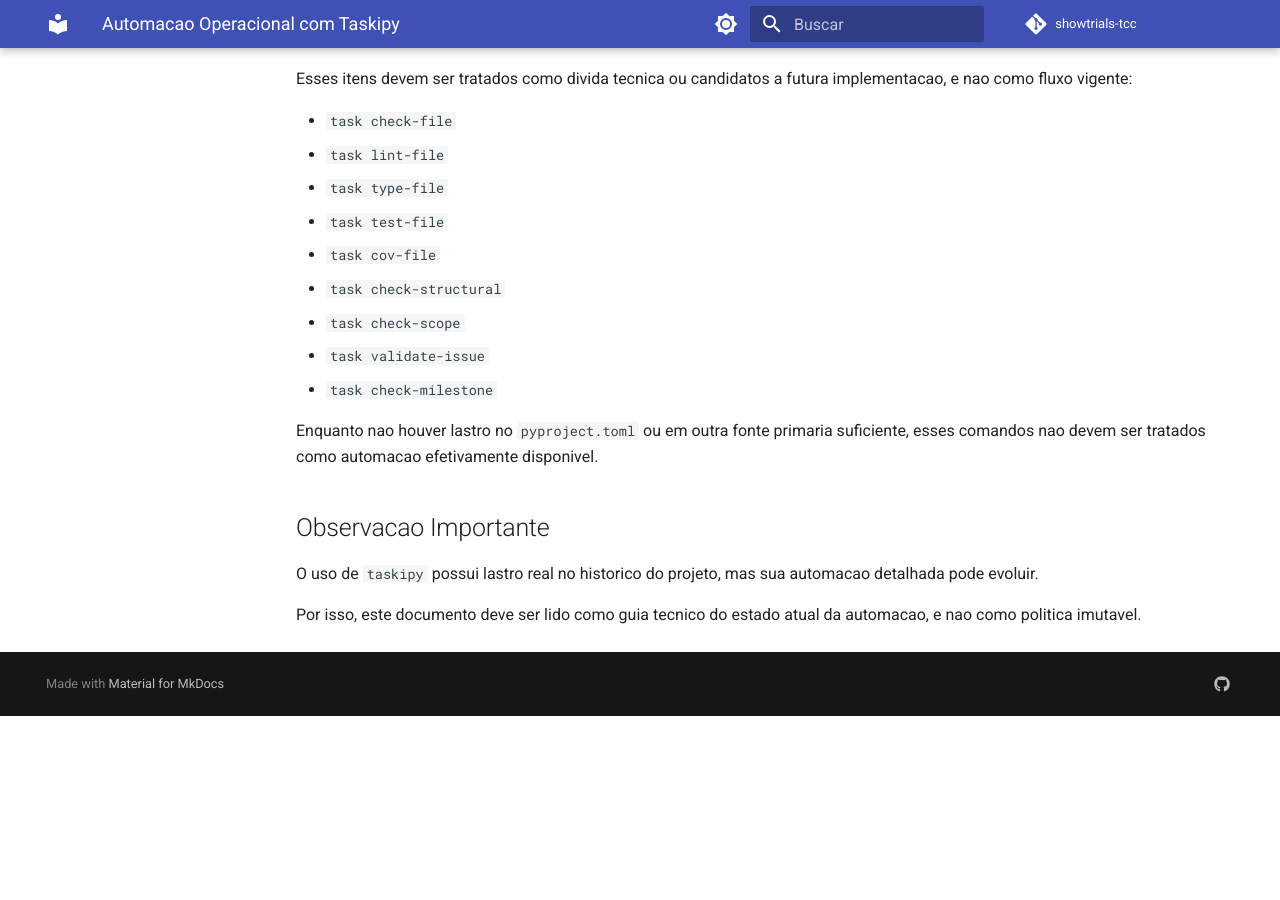
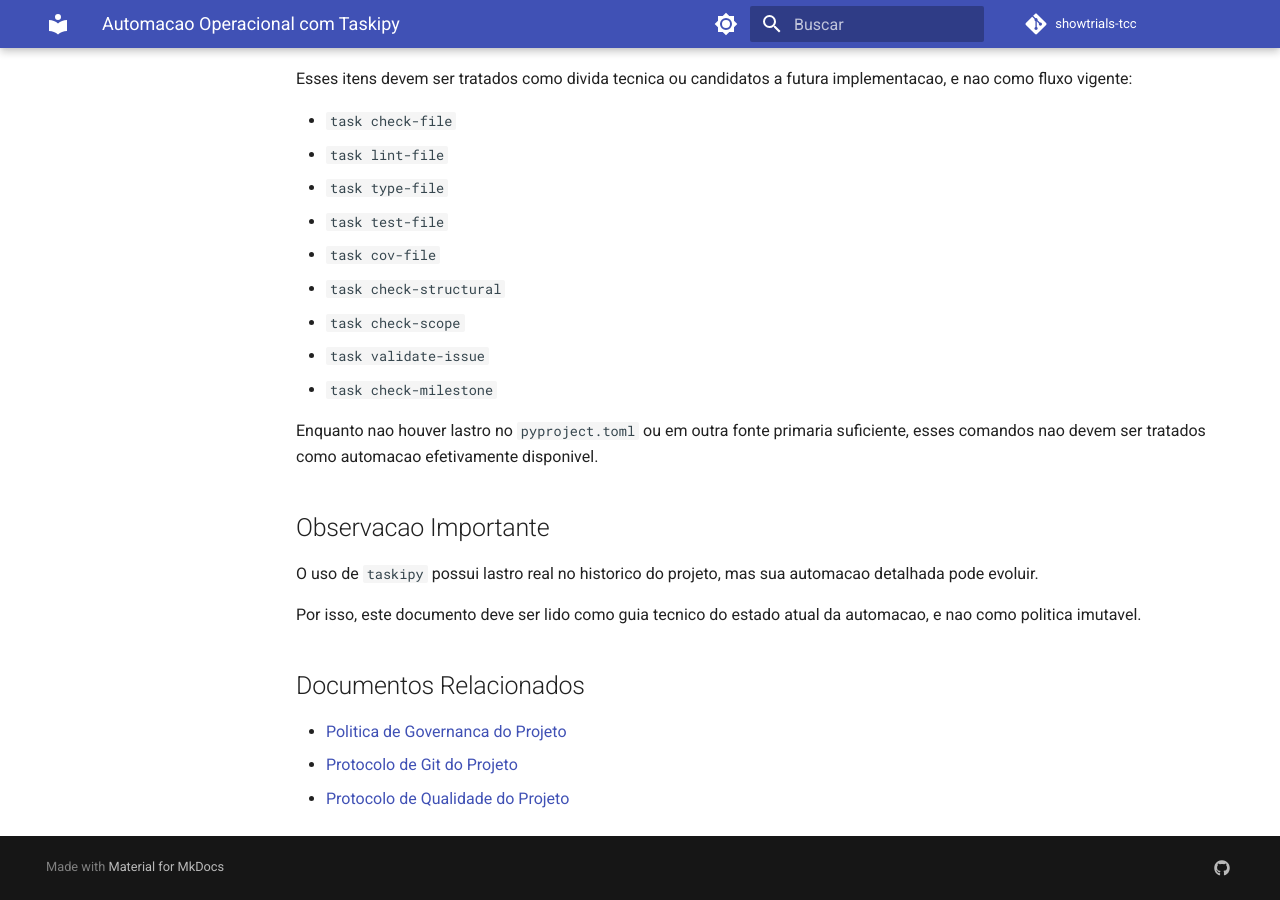
Before and after one commit to rib-thiago/showtrials-tcc, an MkDocs documentation site: the page built from docs/flows/automacao_operacional_com_taskipy.md, in a window 1280 px wide and 900 px high, scrolled down 1424 px. Built offline with MkDocs 1.6.1 and Material for MkDocs 9.7.7, drawn with Linux system fonts in a browser that asks for light colours; comment, search, counter and statistics services are not loaded; before the commit the page ends 2140 px from its top, so only the background shows below that.

Commit message:
docs: ajustar coerencia interna do nucleo normativo de flows
Registra uma micro-rodada de coerencia interna entre os artefatos normativos e operacionais ja saneados na Etapa 5 da frente de saneamento documental.

A mudanca:
- corrige links cruzados apos os renames de governanca, Git e qualidade
- alinha a politica de branches com o tipo bug ja previsto em labels e no protocolo de Git
- explicita melhor a relacao entre verificacao manual de qualidade e automacao operacional
- integra o documento de taskipy ao nucleo normativo por meio de referencias cruzadas
- registra a rodada correspondente da revisao cruzada

O objetivo desta rodada foi estabilizar o conjunto formado por governanca, Git, qualidade e automacao antes de avancar para os demais documentos da pasta docs/flows.

```diff
--- a/docs/flows/automacao_operacional_com_taskipy.md
+++ b/docs/flows/automacao_operacional_com_taskipy.md
@@ -63,3 +63,9 @@
 O uso de `taskipy` possui lastro real no historico do projeto, mas sua automacao detalhada pode evoluir.
 
 Por isso, este documento deve ser lido como guia tecnico do estado atual da automacao, e nao como politica imutavel.
+
+## Documentos Relacionados
+
+- [Politica de Governanca do Projeto](politica_de_governanca.md)
+- [Protocolo de Git do Projeto](protocolo_de_git.md)
+- [Protocolo de Qualidade do Projeto](protocolo_de_qualidade.md)
```
Also changed, not shown: docs/flows/politica_de_governanca.md (+4 -2 lines), docs/flows/protocolo_de_git.md (+1 -1 lines), docs/flows/protocolo_de_qualidade.md (+2 -0 lines), docs/planejamento/rodadas/RODADA_20260326_35.md (added, +31 -0 lines).
